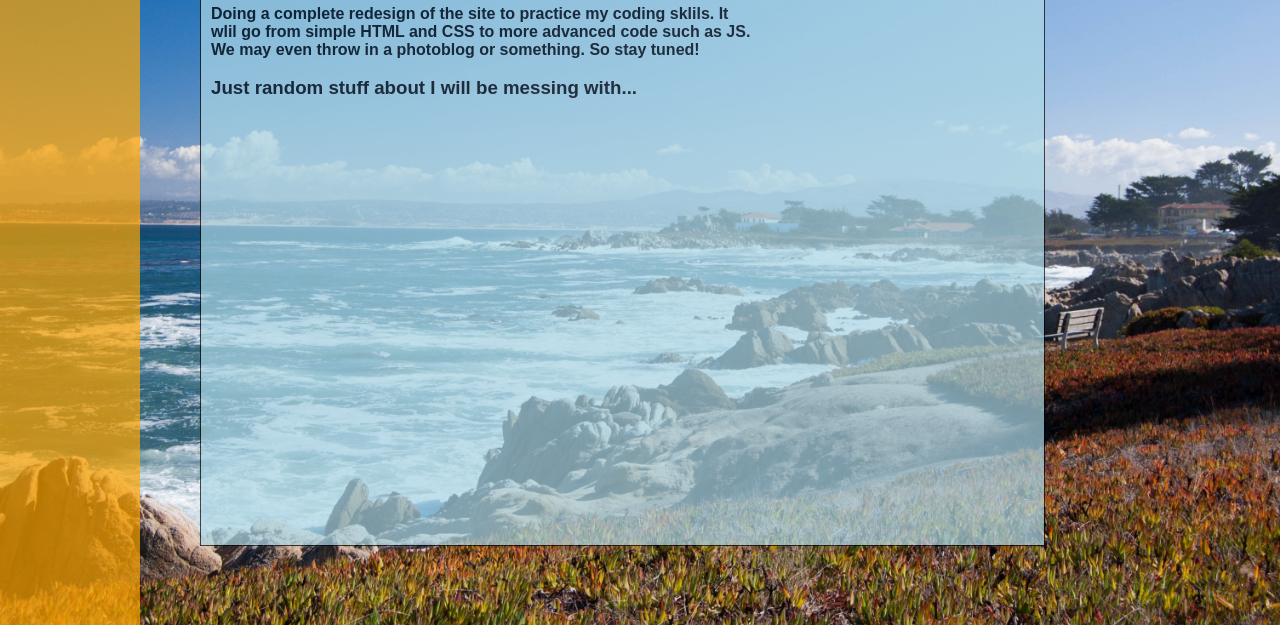
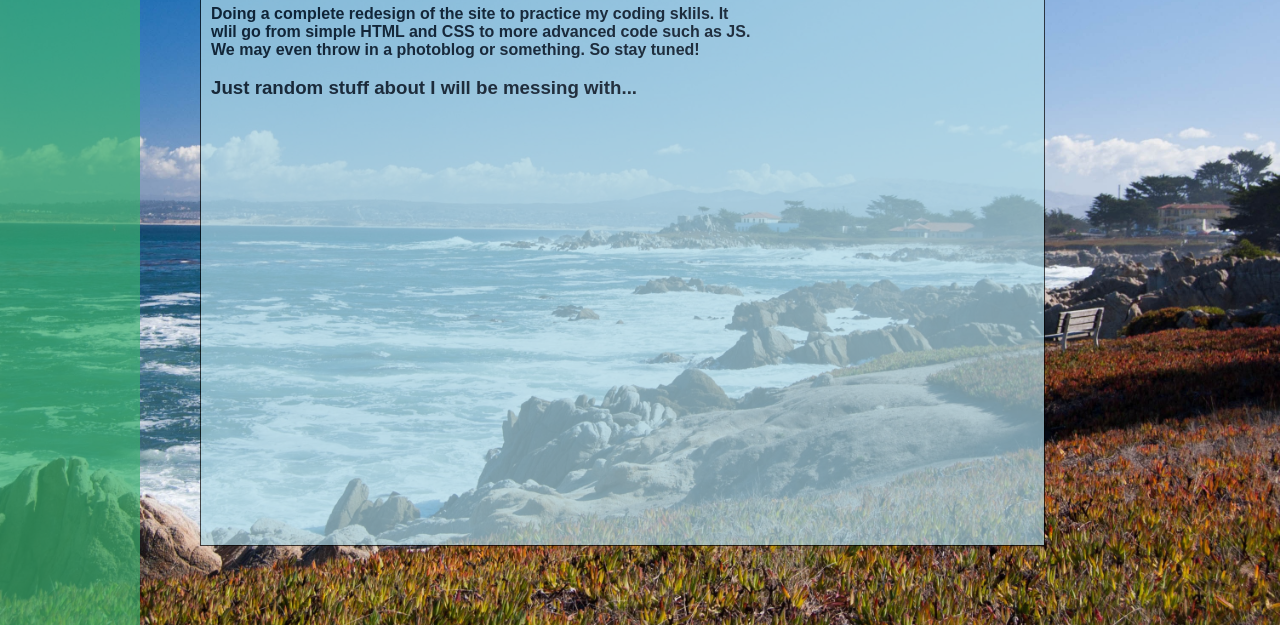
Before and after one commit to TheDewser/dewser.com, a plain HTML site: page index.html in a window 1280 px wide. Shown: the part 175-800 px from the top of the page. Drawn offline with Linux system fonts and the light colour scheme.

Commit message:
nav color change

```diff
--- a/main.css
+++ b/main.css
@@ -57,7 +57,7 @@ div {
 }
 
 .nav {
-    background-color: orange;
+    background-color: mediumseagreen;
     opacity: 0.7;
     max-width: 25%;
     min-width: 140px;
```
